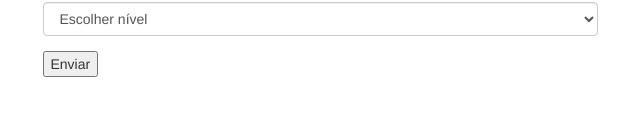
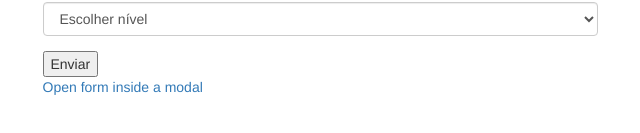
Before and after one commit to paulitolinhares/ninjaform, a website: page testpage.html in a window 1280 px wide. Shown: the part 445-578 px from the top of the page, without its empty margins (320-960 px from the left). Drawn offline with nearby package versions, Linux system fonts and the light colour scheme.

Commit message:
adding close button to modal and modal example to testpage

```diff
--- a/src/js/ninjaform.js
+++ b/src/js/ninjaform.js
@@ -107,7 +107,7 @@
         // Handle modal generation (requires bootstrap)
         var generateModal = function(){
           var resultHTML = [];
-          var modalOpen = '<div id="'+ settings.namespace + '-modal" class="modal fade"> <div class="modal-dialog" role="document"> <div class="modal-content"> <div class="modal-body">';
+          var modalOpen = '<div id="'+ settings.namespace + '-modal" class="modal fade"> <div class="modal-dialog" role="document"> <div class="modal-content"> <div class="modal-body"> <div class="modal-header"> <button type="button" class="close" data-dismiss="modal" aria-label="Close"><span aria-hidden="true">&times;</span></button> </div>';
           var modalClose = '</div> </div> </div> </div>';
           var form = generateDefaultFields();
 
--- a/src/testpage/js/main.js
+++ b/src/testpage/js/main.js
@@ -8,4 +8,14 @@ $(function() {
       'nível':['Iniciante','Intermediário','Avançado','Ninja']
     }
   });
+
+  $('#openmodal').ninjaform({
+    'token':'93b98d24dcefe654d330b0b791e2ca5d',
+    'secret':'7838a8f11115002fbf1c056511452388',
+    'fields':{
+      'estado':['PR','SC','SP','RS'],
+      'nível':['Iniciante','Intermediário','Avançado','Ninja']
+    },
+    'modal': true
+  });
 });
--- a/testpage.html
+++ b/testpage.html
@@ -24,6 +24,7 @@
         <h1>Ninjaform</h1>
         <p>RDStation forms for ninjas</p>
         <div id="ninjaform"></div>
+        <a href="#" id="openmodal">Open form inside a modal</a>
       </div>
     </div>
   </div>
```
